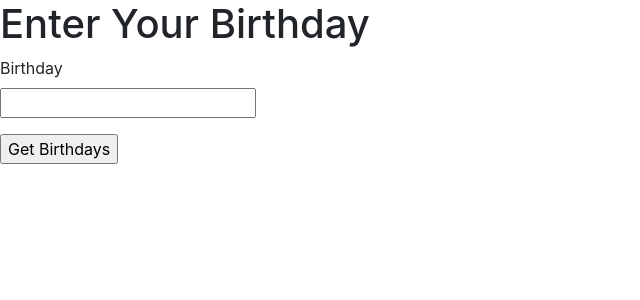
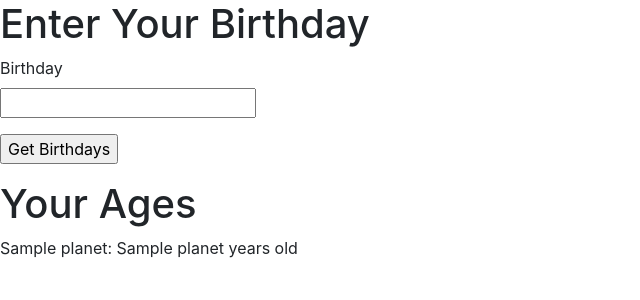
Before and after one commit to ThePrankMonkey/flask_planet_ages, a Flask app: template app/templates/index.html.jinja in a window 1280 px wide. Shown: the top 300 px of the page, without its empty margins (0-640 px from the left). Run offline with Flask 2, Linux system fonts and the light colour scheme; the template is opened without the code that fills it: values that come from a table or form of the project are taken from there, most other values are stand-ins (such as "Sample title", 1, 10 or a date in 2020); some libraries are stand-ins or nearby versions.

Commit message:
One page now

```diff
--- a/app/main.py
+++ b/app/main.py
@@ -13,17 +13,16 @@ app.config.from_object(Config)
 def index():
     form = BirthdayForm()
     if form.validate_on_submit():
-        # return redirect('/ages', then=form.birthday.data)
-        return ages(form.birthday.data)
-    return render_template('index.html.jinja', title='Sign In', form=form)
+        return render_template('index.html.jinja', title='Planet Birthdays', form=form, planets=ages(form.birthday.data))
+    return render_template('index.html.jinja', title='Planet Birthdays', form=form, planets=False)
 
 
-@app.route("/ages", methods=["GET", "POST"])
-def ages(then=str(datetime.datetime.now())):
+def ages(then=datetime.datetime.now()):
+    print("Getting Ages")
     now = datetime.datetime.now()
     days = (now - then).days
     planets = {k: round(days/v, 2) for k, v in Config.planets.items()}
-    return render_template('ages.html.jinja', planets=planets)
+    return planets
 
 
 if __name__ == "__main":
--- a/app/templates/index.html.jinja
+++ b/app/templates/index.html.jinja
@@ -12,4 +12,10 @@
             {% endfor %}
         <p>{{ form.submit() }}</p>
     </form>
+    {% if planets %}
+        <h1>Your Ages</h1>
+        {% for planet in planets %}
+        <span>{{ planet }}: {{ planets[planet] }} years old</span><br>
+        {% endfor %}
+    {% endif %}
 {% endblock %}
```
Also changed, not shown: app/templates/ages.html.jinja (deleted, +0 -8 lines).
